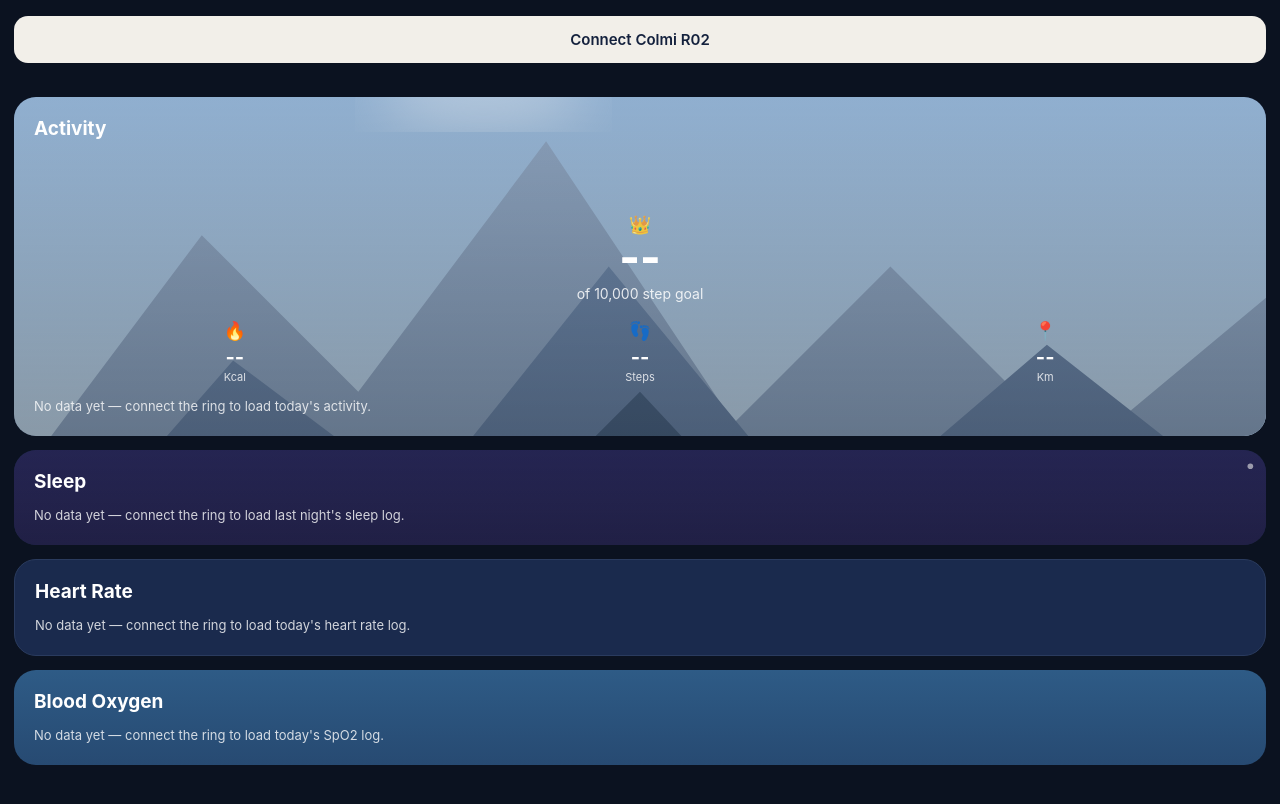
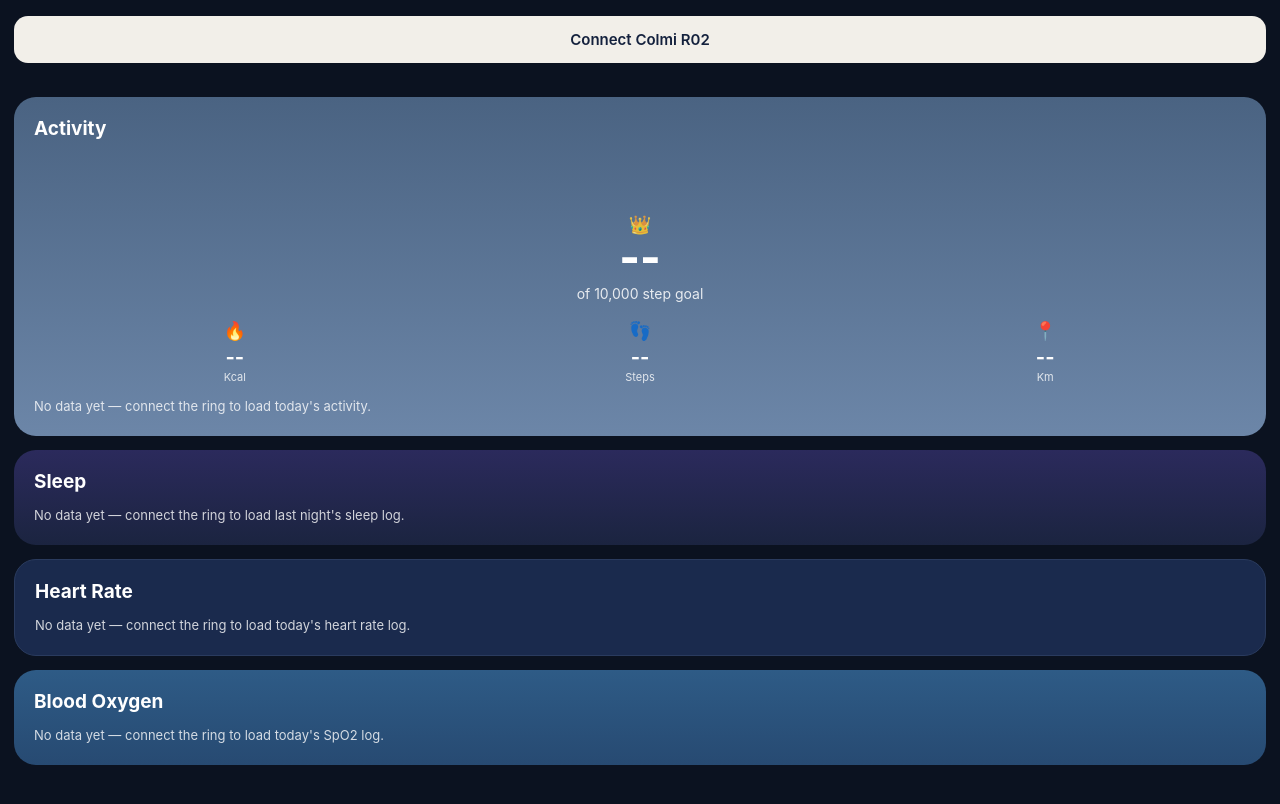
Before and after one commit to frizzo10/Smartring, a website: page dashboard.html in a window 1280 px wide. Drawn offline with Linux system fonts and the light colour scheme.

Commit message:
Remove illustrated scenes, keep flat card colors — layout/structure only, no photos or scenery

```diff
--- a/dashboard.html
+++ b/dashboard.html
@@ -52,16 +52,11 @@
   .qcard-title { font-size: 19px; font-weight: 700; }
   .qcard-date { font-size: 12px; opacity: 0.75; margin-top: 2px; }
 
-  #card-activity, #card-sleep { background: #14213D; }
+  #card-activity { background: linear-gradient(180deg, #4A6382 0%, #6C86A8 100%); }
+  #card-sleep { background: linear-gradient(180deg, #2B2A5C 0%, #1B2440 100%); }
   #card-heart { background: #1A2A4D; border: 1px solid #2A3B5E; }
   #card-oxygen { background: linear-gradient(180deg, #2E5B86 0%, #274A72 100%); }
 
-  .qcard-scene { position: absolute; inset: 0; z-index: 0; }
-  .qcard-scene svg { width: 100%; height: 100%; display: block; }
-  .qcard-scrim {
-    position: absolute; inset: 0; z-index: 1;
-    background: linear-gradient(180deg, rgba(0,0,0,0.05) 0%, rgba(0,0,0,0.25) 100%);
-  }
   .qcard-content { position: relative; z-index: 2; }
 
   /* arc gauge */
@@ -121,39 +116,6 @@
 
   <!-- ACTIVITY -->
   <div id="card-activity" class="qcard">
-    <div class="qcard-scene">
-      <svg viewBox="0 0 400 300" preserveAspectRatio="xMidYMid slice">
-        <defs>
-          <linearGradient id="sky-day" x1="0" y1="0" x2="0" y2="1">
-            <stop offset="0%" stop-color="#7FA8D6"/>
-            <stop offset="55%" stop-color="#A9C4DE"/>
-            <stop offset="100%" stop-color="#D8E1E4"/>
-          </linearGradient>
-          <linearGradient id="mtn-far" x1="0" y1="0" x2="0" y2="1">
-            <stop offset="0%" stop-color="#8FA6C2"/>
-            <stop offset="100%" stop-color="#7C93B0"/>
-          </linearGradient>
-          <linearGradient id="mtn-mid" x1="0" y1="0" x2="0" y2="1">
-            <stop offset="0%" stop-color="#6C86A8"/>
-            <stop offset="100%" stop-color="#587092"/>
-          </linearGradient>
-          <linearGradient id="mtn-near" x1="0" y1="0" x2="0" y2="1">
-            <stop offset="0%" stop-color="#4A6382"/>
-            <stop offset="100%" stop-color="#38506E"/>
-          </linearGradient>
-          <filter id="soft-blur"><feGaussianBlur stdDeviation="9"/></filter>
-        </defs>
-        <rect x="0" y="0" width="400" height="300" fill="url(#sky-day)"/>
-        <circle cx="330" cy="55" r="34" fill="#FFF7DF" opacity="0.55" filter="url(#soft-blur)"/>
-        <circle cx="330" cy="55" r="16" fill="#FFFDF4" opacity="0.9"/>
-        <ellipse cx="80" cy="70" rx="46" ry="14" fill="#FFFFFF" opacity="0.5" filter="url(#soft-blur)"/>
-        <ellipse cx="150" cy="95" rx="34" ry="10" fill="#FFFFFF" opacity="0.4" filter="url(#soft-blur)"/>
-        <polygon points="0,220 60,140 110,190 170,110 230,200 280,150 340,210 400,160 400,300 0,300" fill="url(#mtn-far)"/>
-        <polygon points="0,260 70,180 130,225 190,150 260,235 330,175 400,230 400,300 0,300" fill="url(#mtn-mid)"/>
-        <polygon points="0,300 50,215 120,270 200,190 270,265 340,205 400,270 400,300 0,300" fill="url(#mtn-near)"/>
-      </svg>
-    </div>
-    <div class="qcard-scrim"></div>
     <div class="qcard-content">
     <div class="qcard-title">Activity</div>
     <div class="qcard-date" id="activity-date"></div>
@@ -176,44 +138,6 @@
 
   <!-- SLEEP -->
   <div id="card-sleep" class="qcard">
-    <div class="qcard-scene">
-      <svg viewBox="0 0 400 300" preserveAspectRatio="xMidYMid slice">
-        <defs>
-          <linearGradient id="sky-night" x1="0" y1="0" x2="0" y2="1">
-            <stop offset="0%" stop-color="#12163A"/>
-            <stop offset="55%" stop-color="#2B2A5C"/>
-            <stop offset="100%" stop-color="#1B2440"/>
-          </linearGradient>
-          <filter id="moon-blur"><feGaussianBlur stdDeviation="10"/></filter>
-        </defs>
-        <rect x="0" y="0" width="400" height="300" fill="url(#sky-night)"/>
-        <circle cx="90" cy="55" r="30" fill="#F4EFD8" opacity="0.35" filter="url(#moon-blur)"/>
-        <circle cx="90" cy="55" r="17" fill="#F7F2E3"/>
-        <g fill="#FFFFFF">
-          <circle cx="30" cy="30" r="1.2" opacity="0.9"/>
-          <circle cx="60" cy="90" r="0.9" opacity="0.7"/>
-          <circle cx="140" cy="40" r="1.4" opacity="0.85"/>
-          <circle cx="180" cy="20" r="0.8" opacity="0.6"/>
-          <circle cx="210" cy="70" r="1.1" opacity="0.8"/>
-          <circle cx="250" cy="35" r="1.3" opacity="0.9"/>
-          <circle cx="290" cy="60" r="0.9" opacity="0.65"/>
-          <circle cx="320" cy="25" r="1.1" opacity="0.8"/>
-          <circle cx="360" cy="45" r="1.3" opacity="0.85"/>
-          <circle cx="380" cy="90" r="0.9" opacity="0.6"/>
-          <circle cx="15" cy="120" r="1" opacity="0.7"/>
-          <circle cx="120" cy="110" r="0.8" opacity="0.55"/>
-          <circle cx="230" cy="105" r="1" opacity="0.7"/>
-          <circle cx="340" cy="115" r="1.2" opacity="0.75"/>
-          <circle cx="70" cy="15" r="0.7" opacity="0.5"/>
-          <circle cx="270" cy="12" r="0.9" opacity="0.6"/>
-          <circle cx="160" cy="75" r="0.7" opacity="0.55"/>
-          <circle cx="395" cy="140" r="0.9" opacity="0.6"/>
-        </g>
-        <polygon points="0,300 0,240 15,255 30,220 45,250 60,225 75,255 90,215 105,250 120,230 135,260 150,225 165,255 180,235 195,265 210,220 225,255 240,230 255,260 270,225 285,255 300,235 315,265 330,225 345,255 360,235 375,260 390,230 400,250 400,300"
-                 fill="#10142E" opacity="0.9"/>
-      </svg>
-    </div>
-    <div class="qcard-scrim"></div>
     <div class="qcard-content">
     <div class="qcard-title">Sleep</div>
     <div class="qcard-date" id="sleep-date"></div>
```
